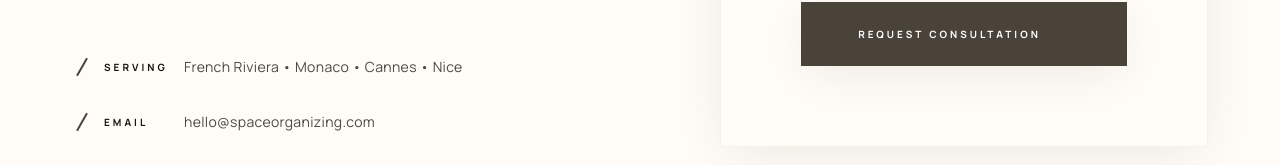
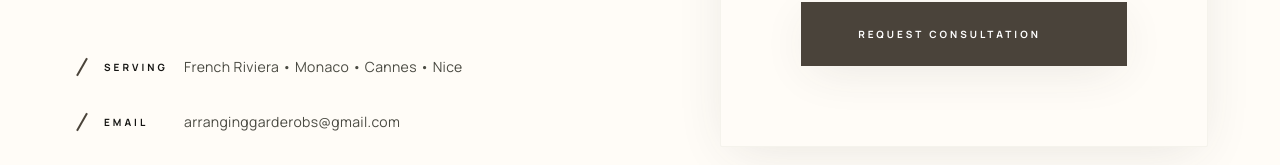
Before and after one commit to Onehostingeurope/spacesorganizers, a Next.js app: page /en/contact in a window 1280 px wide. Shown: the part 769-934 px from the top of the page. Built offline with nearby package versions, Linux system fonts and the light colour scheme.

Commit message:
feat(contact): hardcode main platform email to arranginggarderobs@gmail.com and wipe previous spaceorganizing placeholder

```diff
--- a/scripts/seed-supabase.mjs
+++ b/scripts/seed-supabase.mjs
@@ -139,7 +139,7 @@ async function syncDictionaries() {
       contact_heading_accent: dict.contact.heading_accent,
       contact_description: dict.contact.description,
       contact_serving: dict.contact.serving,
-      company_email: "hello@spaceorganizing.com",
+      company_email: "arranginggarderobs@gmail.com",
       company_phone: "+380 66 938 78 09"
     };
 
--- a/src/app/[lang]/contact/page.tsx
+++ b/src/app/[lang]/contact/page.tsx
@@ -49,7 +49,7 @@ export default async function Contact({
                     <span className="w-5 h-[2px] bg-primary rotate-[-60deg] transition-transform duration-500 group-hover:rotate-[-40deg]"></span>
                     {c.email_label}
                   </strong>
-                  hello@spaceorganizing.com
+                  arranginggarderobs@gmail.com
                 </p>
                 <p className="flex items-center group cursor-default">
                   <strong className="font-bold uppercase tracking-[0.3em] text-[10px] text-on-surface w-28 flex items-center gap-3">
--- a/src/app/[lang]/page.tsx
+++ b/src/app/[lang]/page.tsx
@@ -104,7 +104,7 @@ export default async function Home({
       heading_accent: homepageSettings?.contact_heading_accent || dict.contact.heading_accent,
       description: homepageSettings?.contact_description || dict.contact.description,
       serving: homepageSettings?.contact_serving || dict.contact.serving,
-      email: homepageSettings?.company_email || "hello@spaceorganizing.com",
+      email: homepageSettings?.company_email || "arranginggarderobs@gmail.com",
       phone: homepageSettings?.company_phone || "+380 66 938 78 09",
     }
   };
--- a/src/app/admin/homepage/page.tsx
+++ b/src/app/admin/homepage/page.tsx
@@ -344,7 +344,7 @@ export default function HomepageAdmin() {
                 <p className="text-[10px] text-on-surface-variant italic mb-4">Values used in Header, Footer, and Contact sections.</p>
                 <div>
                   <label className={LABEL_CLS}>Public Email</label>
-                  <input value={settings.company_email || ""} onChange={(e) => update("company_email", e.target.value)} placeholder="hello@spaceorganizing.com" className={INPUT_CLS} />
+                  <input value={settings.company_email || ""} onChange={(e) => update("company_email", e.target.value)} placeholder="arranginggarderobs@gmail.com" className={INPUT_CLS} />
                 </div>
                 <div>
                   <label className={LABEL_CLS}>Public Phone</label>
--- a/src/components/blocks/Footer.tsx
+++ b/src/components/blocks/Footer.tsx
@@ -23,7 +23,7 @@ const FOOTER_LINKS = (lang: string) => [
 
 export function Footer({ dict, lang, contact }: FooterProps) {
   const f = dict.footer;
-  const email = contact?.email || "hello@spaceorganizing.com";
+  const email = contact?.email || "arranginggarderobs@gmail.com";
   const phone = contact?.phone || "+380 66 938 78 09 / +33 7 45 73 79 55";
   const safePhone = "380669387809";
 
```
